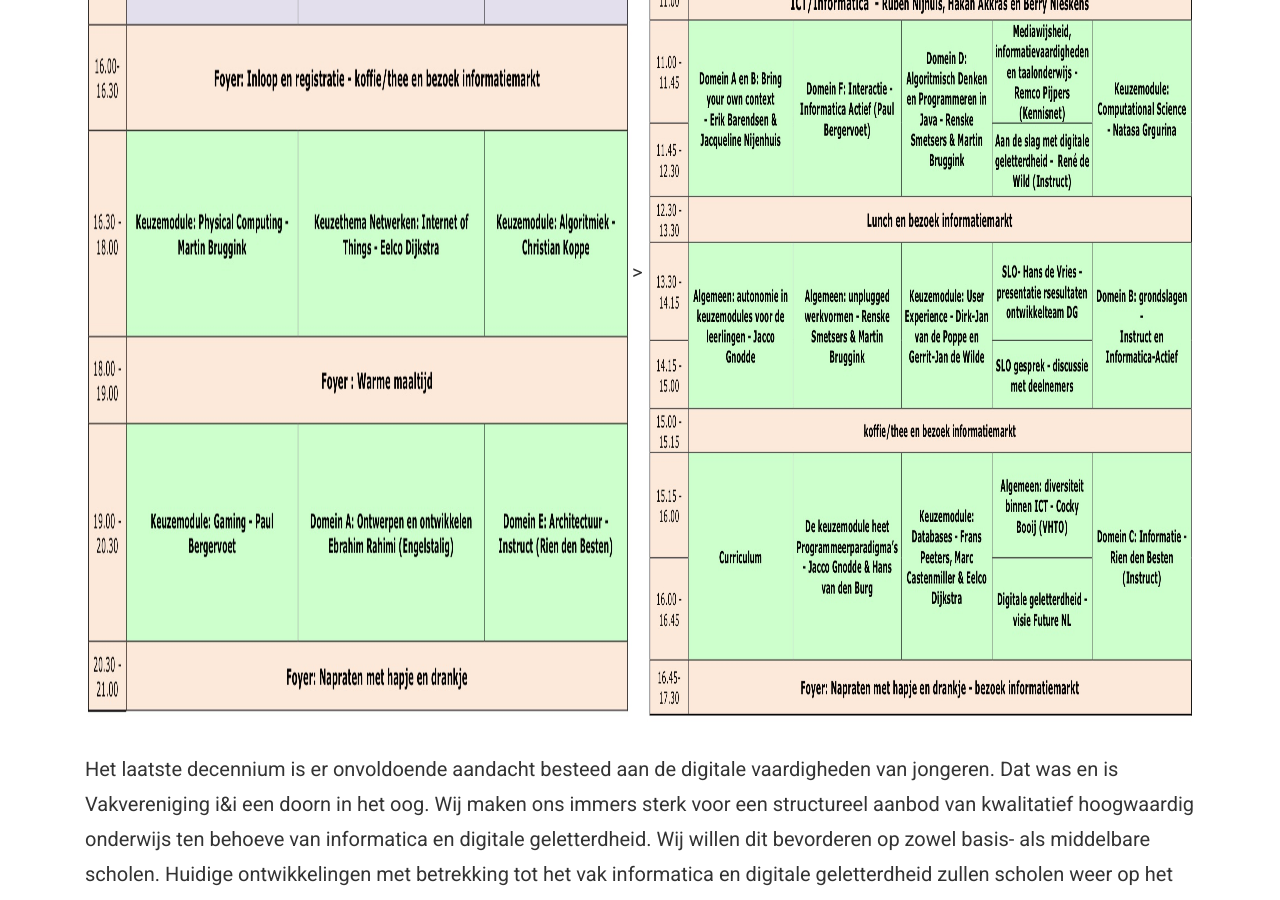
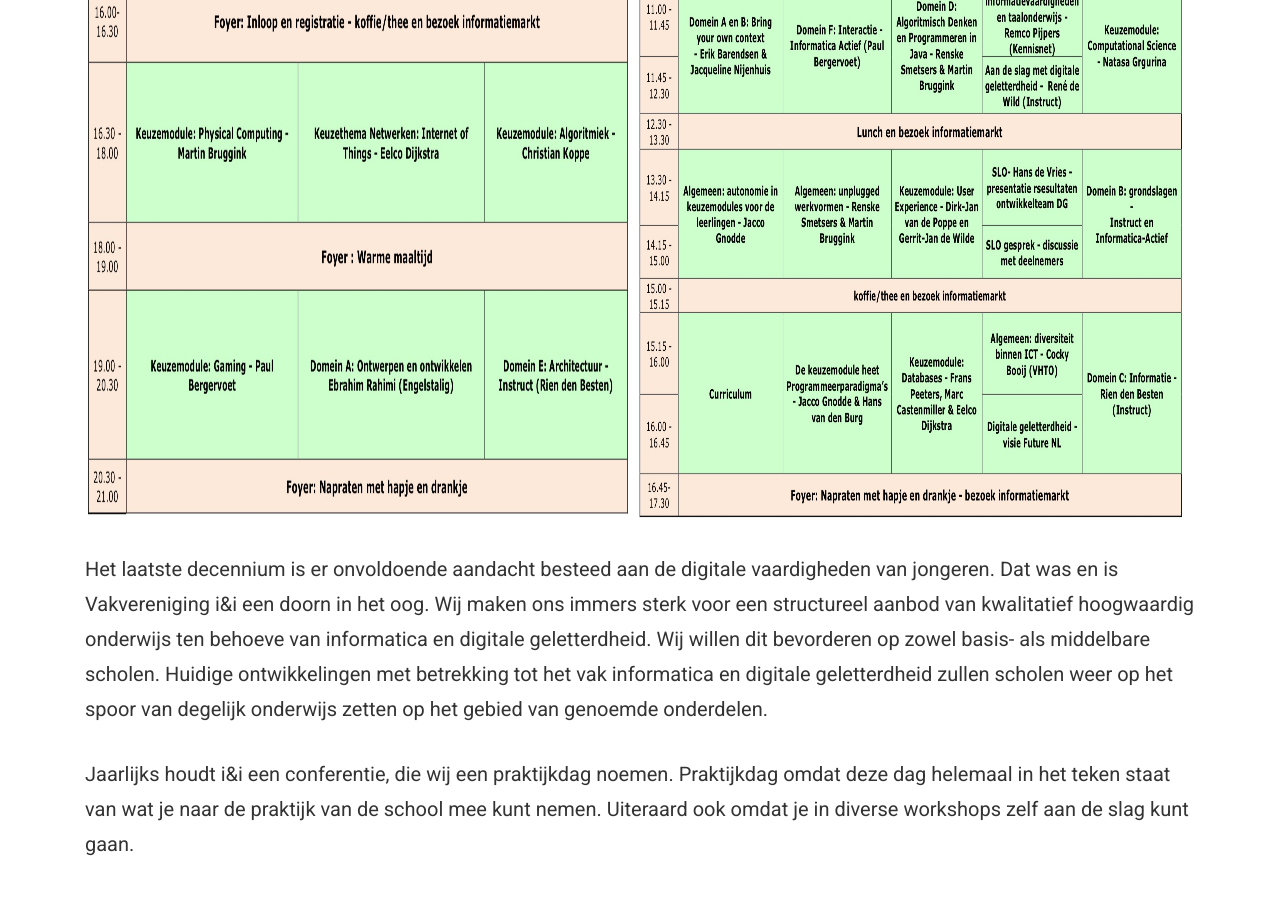
Before and after one commit to ieni/website, a Jekyll site: the page built from _posts/2018-10-08-Praktijkdagen-2018.md, in a window 1280 px wide and 900 px high, scrolled down 870 px. Built offline with Jekyll 4.4.1, drawn with Linux system fonts in a browser that asks for light colours.

Commit message:
Update 2018-10-08-Praktijkdagen-2018.md

```diff
--- a/_posts/2018-10-08-Praktijkdagen-2018.md
+++ b/_posts/2018-10-08-Praktijkdagen-2018.md
@@ -10,8 +10,8 @@
 
 
 
- <img src="https://github.com/ieni/website/blob/master/assets/img/content/Programma_ii_7nov.jpg?raw=true" alt="Programma 7 november" height="897" width="547">>
- <img src="https://github.com/ieni/website/blob/master/assets/img/content/Programma_ii_8nov.jpg?raw=true" alt="Programma 8 november" height="897" width="547">
+ <img src="https://github.com/ieni/website/blob/master/assets/img/content/Programma_ii_7nov.jpg?raw=true" alt="Programma 7 november" height="697" width="547">
+ <img src="https://github.com/ieni/website/blob/master/assets/img/content/Programma_ii_8nov.jpg?raw=true" alt="Programma 8 november" height="697" width="547">
 
 
 Het laatste decennium is er onvoldoende aandacht besteed aan de digitale vaardigheden van jongeren. Dat was en is Vakvereniging i&i een doorn in het oog.
```
